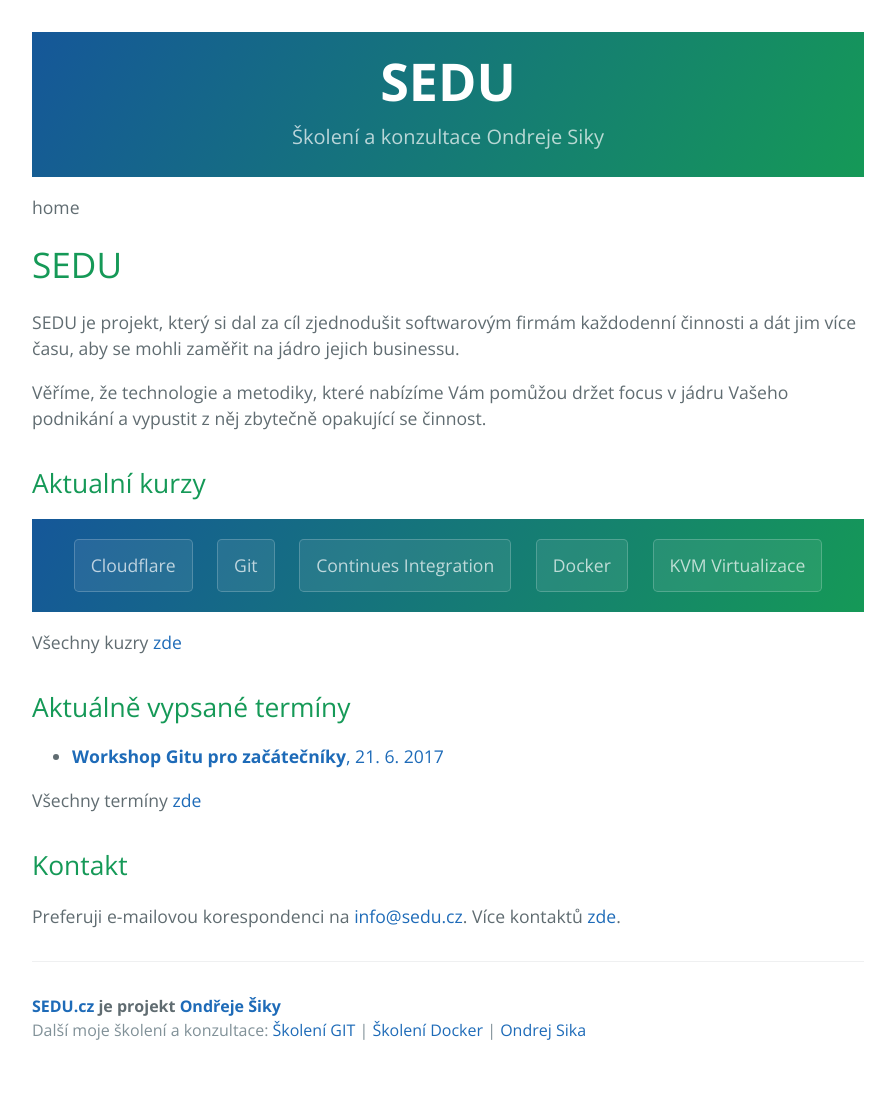
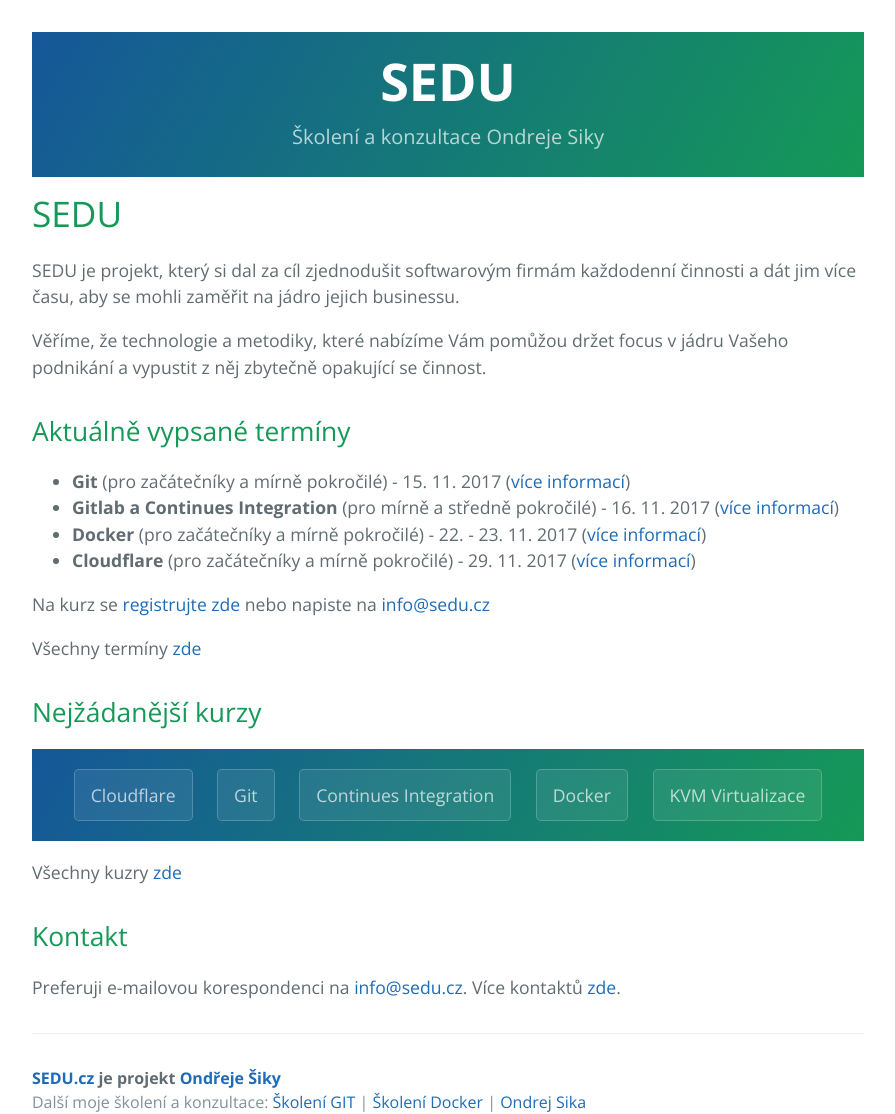
Before and after one commit to ondrejsika/sedu.cz, a Jekyll site: the page built from index.md, in a window 1280 px wide. Shown: the whole page, without its empty margins (192-1087 px from the left). Built offline with Jekyll 4.4.1, drawn with Linux system fonts in a browser that asks for light colours; before the commit the page ends 1042 px from its top, so only the background shows below that.

Commit message:
add public lectures, some small content updates

```diff
--- a/index.md
+++ b/index.md
@@ -11,7 +11,7 @@ layout: default
 }
 </style>
 
-home
+<div style="height: 10px;"></div>
 
 # SEDU
 
@@ -19,7 +19,22 @@ SEDU je projekt, který si dal za cíl zjednodušit softwarovým firmám každod
 
 Věříme, že technologie a metodiky, které nabízíme Vám pomůžou držet focus v jádru Vašeho podnikání a vypustit z něj zbytečně opakující se činnost.
 
-## Aktualní kurzy
+## Aktuálně vypsané termíny
+
+- __Git__ (pro začátečníky a mírně pokročilé) - 15. 11. 2017 ([více informací](/kurzy/git.html))
+- __Gitlab a Continues Integration__ (pro mírně a středně pokročilé) - 16. 11. 2017 ([více informací](/kurzy/continues-integration.html))
+- __Docker__ (pro začátečníky a mírně pokročilé) - 22. - 23. 11. 2017 ([více informací](/kurzy/docker.html))
+- __Cloudflare__ (pro začátečníky a mírně pokročilé) - 29. 11. 2017 ([více informací](/kurzy/cloudflare.html))
+
+Na kurz se [registrujte zde](/registrace.html) nebo napiste na <info@sedu.cz>
+
+Všechny termíny [zde](/terminy)
+
+<!--
+- [__Workshop Gitu pro začátečníky__, 21. 6. 2017](/terminy/2017-06-21-workshop-gitu-pro-zacatecniky.html)
+-->
+
+## Nejžádanější kurzy
 
 <div class="background" style="padding: 10px">
 
@@ -34,11 +49,6 @@ Věříme, že technologie a metodiky, které nabízíme Vám pomůžou držet f
 
 Všechny kuzry [zde](/kurzy)
 
-## Aktuálně vypsané termíny
-
-- [__Workshop Gitu pro začátečníky__, 21. 6. 2017](/terminy/2017-06-21-workshop-gitu-pro-zacatecniky.html)
-
-Všechny termíny [zde](/terminy)
 
 ## Kontakt
 
```
Also changed, not shown: kontakt.md (+5 -1 lines), terminy/index.md (+7 -2 lines).
